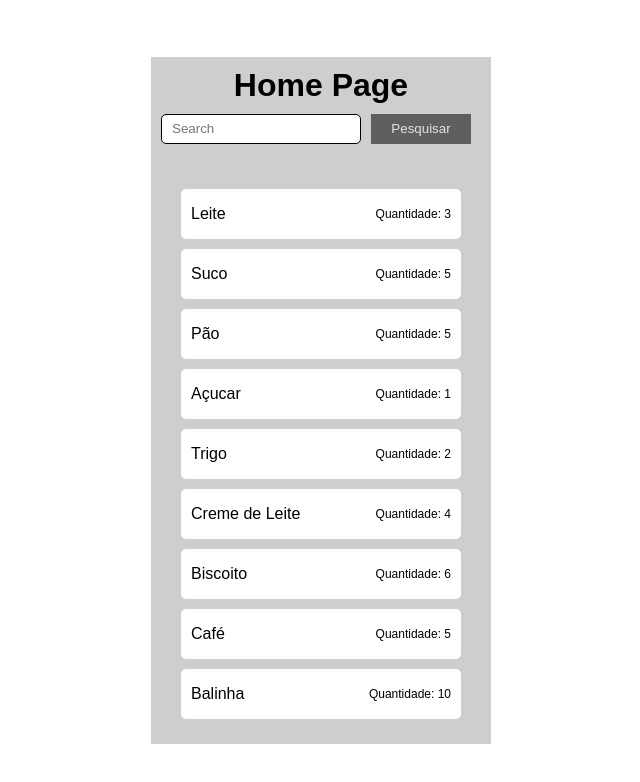
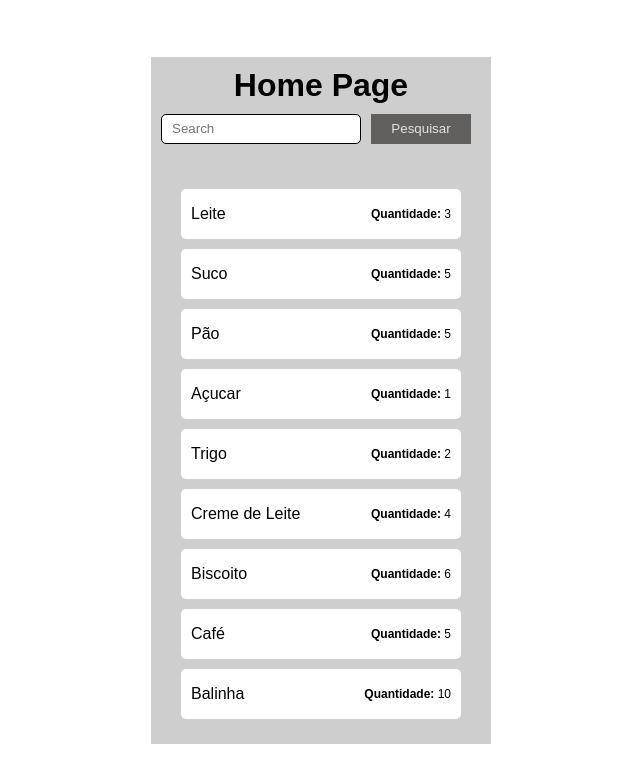
Before and after one commit to rhaneyko/search-list, a React (Create React App) app: page / in a window 1280 px wide. Shown: the top 782 px of the page, without its empty margins (319-959 px from the left). Built offline with nearby package versions, Linux system fonts and the light colour scheme.

Commit message:
React App

```diff
--- a/src/pages/HomePage/index.tsx
+++ b/src/pages/HomePage/index.tsx
@@ -55,8 +55,8 @@ const HomePage: React.FC = () => {
     ]
 
   const [ itemList, setItemList ] = useState<{
-    itemName: string,
-    itemQuantity: number,
+    itemName: string;
+    itemQuantity: number;
   }[] | undefined>(listItems)
   const [ text, setText ] = useState<string>('')
 
@@ -65,10 +65,10 @@ const HomePage: React.FC = () => {
       itemList && itemList?.length > 0
       ? itemList?.filter((u) => u?.itemName === text)
       : undefined
+    console.log(findItems)
 
     setItemList(findItems)
   }
-
 
   return (
     <Container>
@@ -80,8 +80,8 @@ const HomePage: React.FC = () => {
                 placeholder='Search'
                 value={text}
                 onChange={(e) => {
-                  setText(e.target.value)
-                  setItemList(itemList)
+                   setText(e.target.value)
+                   setItemList(listItems)
                 }}
             />
             <SearchButton
@@ -89,17 +89,17 @@ const HomePage: React.FC = () => {
             onClick={searchOnClick}>Pesquisar</SearchButton>
           </Inputs>
         <ContainerList>
-          {itemList && itemList?.length === 0 && <p>Nenhum item encontrado</p>}
-          {itemList &&
-          itemList?.length > 0 &&
-          listItems?.map((itemName) => (
-            <ContainerListItem>
-              <ContainerListItemTitle>{itemName?.itemName}</ContainerListItemTitle>
-              <ContainerListItemQuantity>Quantidade: {itemName?.itemQuantity}</ContainerListItemQuantity>
-
+        {itemList && itemList?.length === 0 && (
+          <p>No User Found</p>
+        )}
+        {itemList && itemList?.length > 0 && (
+          itemList?.map((item) => (
+            <ContainerListItem key={item.itemName}>
+              <ContainerListItemTitle>{item.itemName}</ContainerListItemTitle>
+              <ContainerListItemQuantity><strong>Quantidade: </strong>{item.itemQuantity}</ContainerListItemQuantity>
             </ContainerListItem>
-          ))}
-
+          ))
+        )}
         </ContainerList>
         </ContainerSearch>
     </Container>
```
